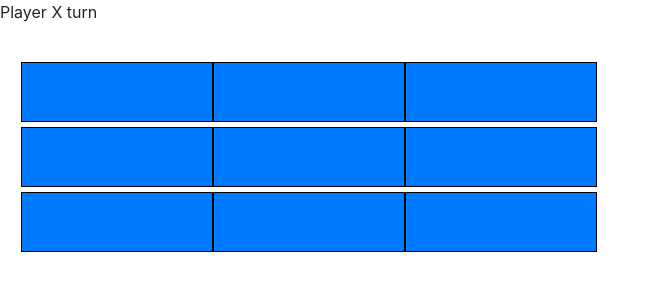
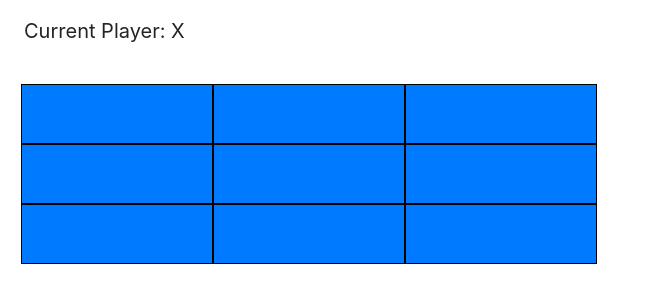
Before and after one commit to AbarajithanSiddarthan/TicTacToe, an Angular app in the folder game/: page / in a window 1280 px wide. Shown: the top 302 px of the page, without its empty margins (0-659 px from the left). Built offline with nearby package versions, Linux system fonts and the light colour scheme.

Commit message:
style issue fixes

```diff
--- a/game/src/app/app.component.css
+++ b/game/src/app/app.component.css
@@ -4,9 +4,6 @@
     margin-top: 38px;
     margin-left: 21px;
 }
-:host ::ng-deep app-square{
-    display: inline-flex;
-    width: 30%;
-    height: 30%;
-    border: 1px solid black;
+.head{
+    font-size: 20px;
 }
--- a/game/src/app/app.component.html
+++ b/game/src/app/app.component.html
@@ -1,5 +1,5 @@
-<div *ngIf="gameStart">
-     Player {{playerTitle}} turn
+<div class="head pl-4 pt-3" *ngIf="gameStart">
+     Current Player: {{playerTitle}}
 </div>
 <div class="board">
     <app-square   [turn] = "start" (userClicked)="calculate($event,i)" *ngFor="let item of count;let i = index"></app-square>
--- a/game/src/app/app.component.ts
+++ b/game/src/app/app.component.ts
@@ -28,9 +28,6 @@ export class AppComponent {
     console.log(this.succCombinations);
     this.xSuccess = cloneDeep(this.succCombinations);
     this.ySuccess = cloneDeep(this.succCombinations);
-    const countdownDuration = 60; // Countdown duration in seconds
-
-
   }
 
   calculate(event, index) {
--- a/game/src/app/square/square.component.css
+++ b/game/src/app/square/square.component.css
@@ -1,6 +1,9 @@
 .btn-lg{
-    width: 100%;
     border-radius: 0;
+    /* display: inline-flex; */
+    width: 30%;
+    height: 30%;
+    border: 1px solid black;
 }
 .red{
     background-color: red;
```
